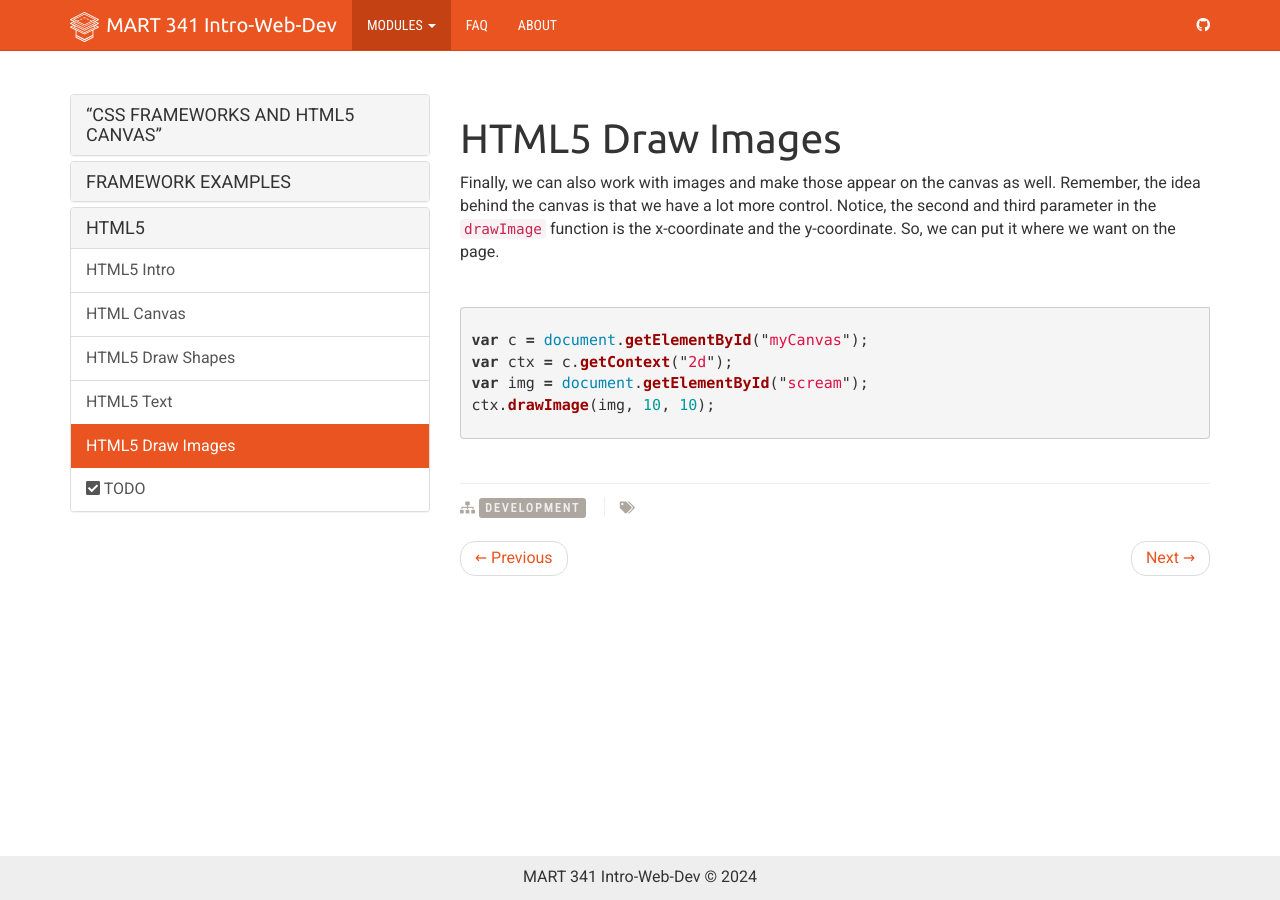
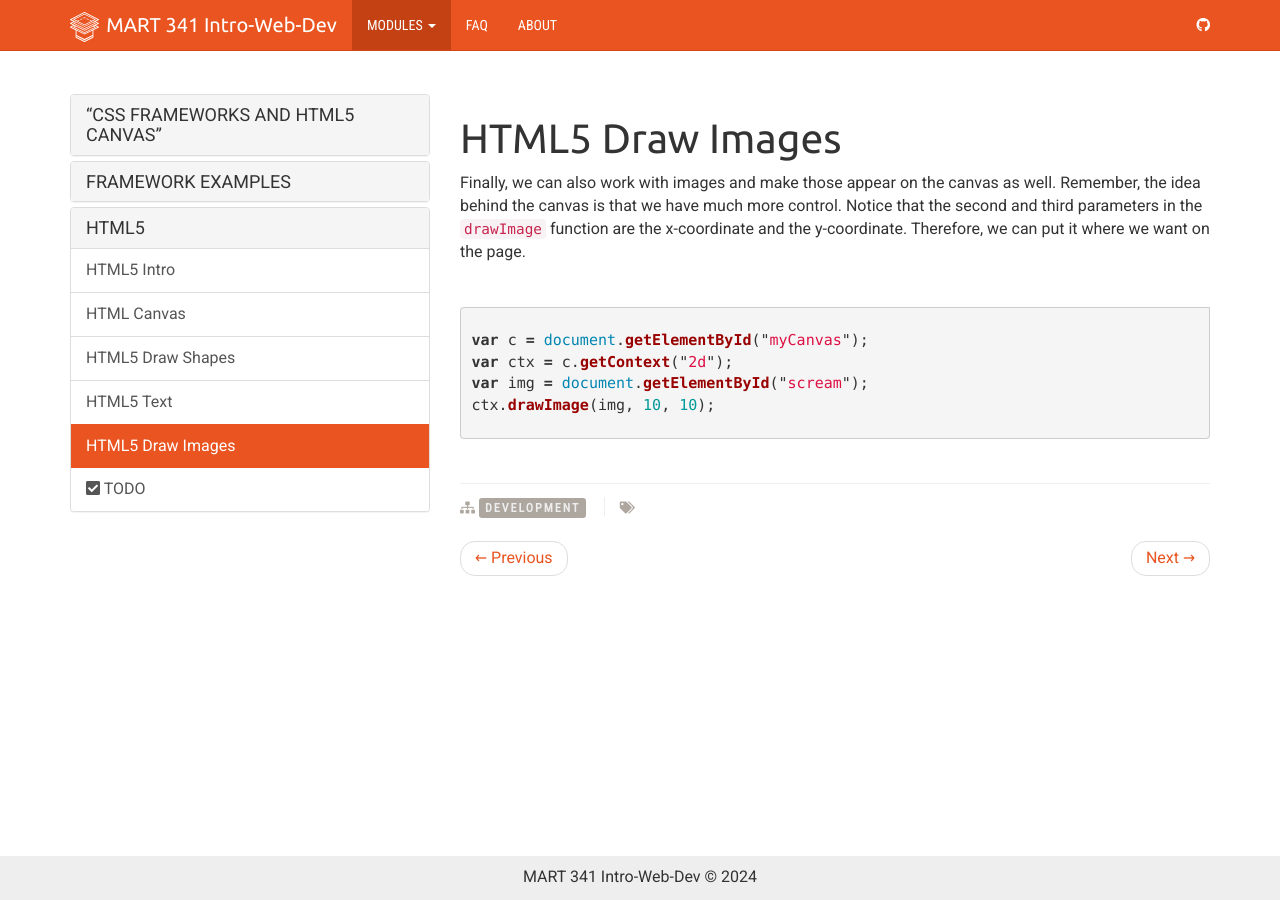
Before and after one commit to Montana-Media-Arts/webDesignFall2024, a Jekyll site: the page built from _docs/topic-13/02-html5/page-05.md, in a window 1280 px wide. Built offline with Jekyll 4.4.1, drawn with Linux system fonts in a browser that asks for light colours; nearby versions of some CDN libraries.

Commit message:
Update page-05.md

````diff
--- a/_docs/topic-13/02-html5/page-05.md
+++ b/_docs/topic-13/02-html5/page-05.md
@@ -6,7 +6,7 @@ categories: development
 tags:
 ---
 
-Finally, we can also work with images and make those appear on the canvas as well. Remember, the idea behind the canvas is that we have a lot more control.  Notice, the second and third parameter in the `drawImage` function is the x-coordinate and the y-coordinate.  So, we can put it where we want on the page.
+Finally, we can also work with images and make those appear on the canvas as well. Remember, the idea behind the canvas is that we have much more control.  Notice that the second and third parameters in the `drawImage` function are the x-coordinate and the y-coordinate.  Therefore, we can put it where we want on the page.
 
 ```js
 var c = document.getElementById("myCanvas");
````
